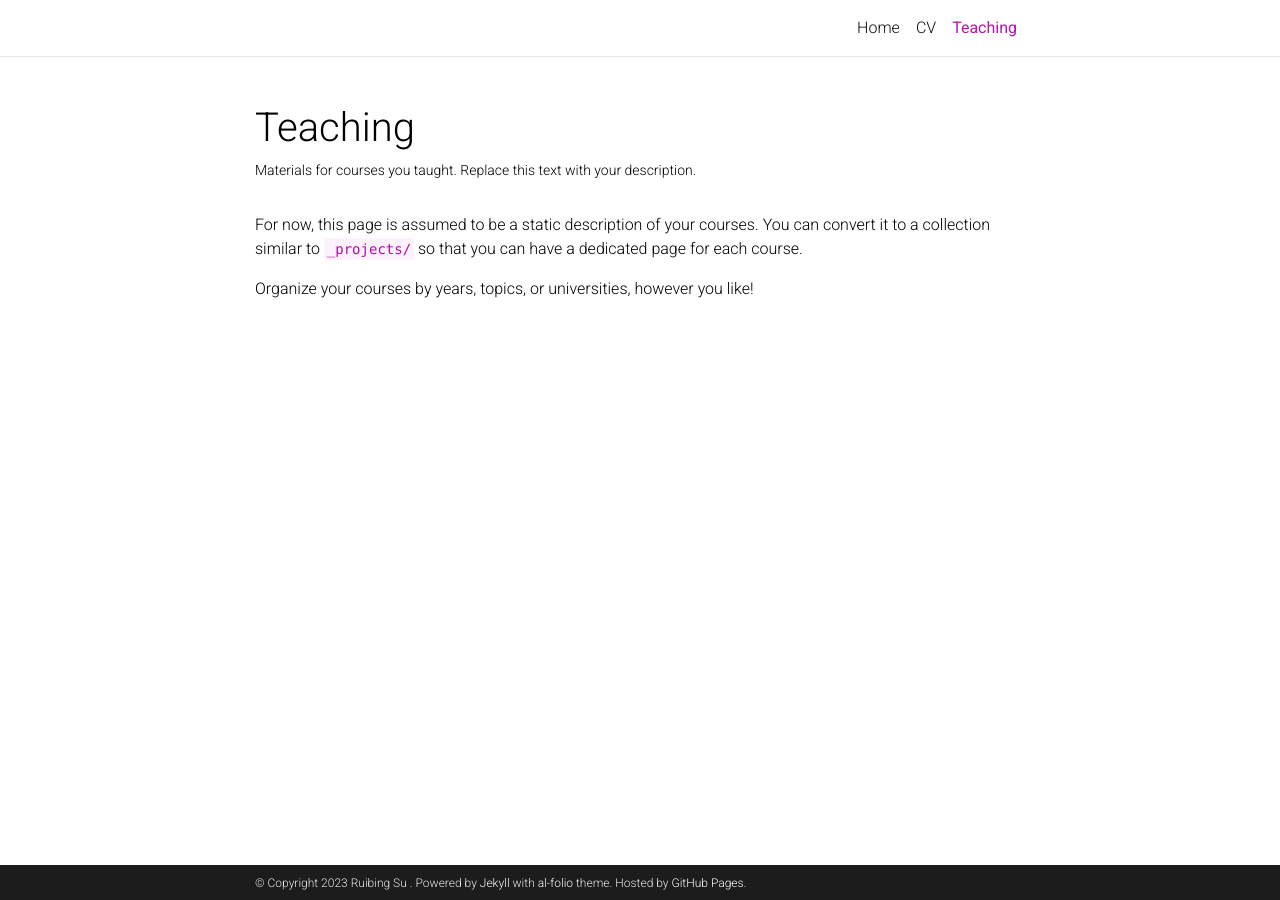
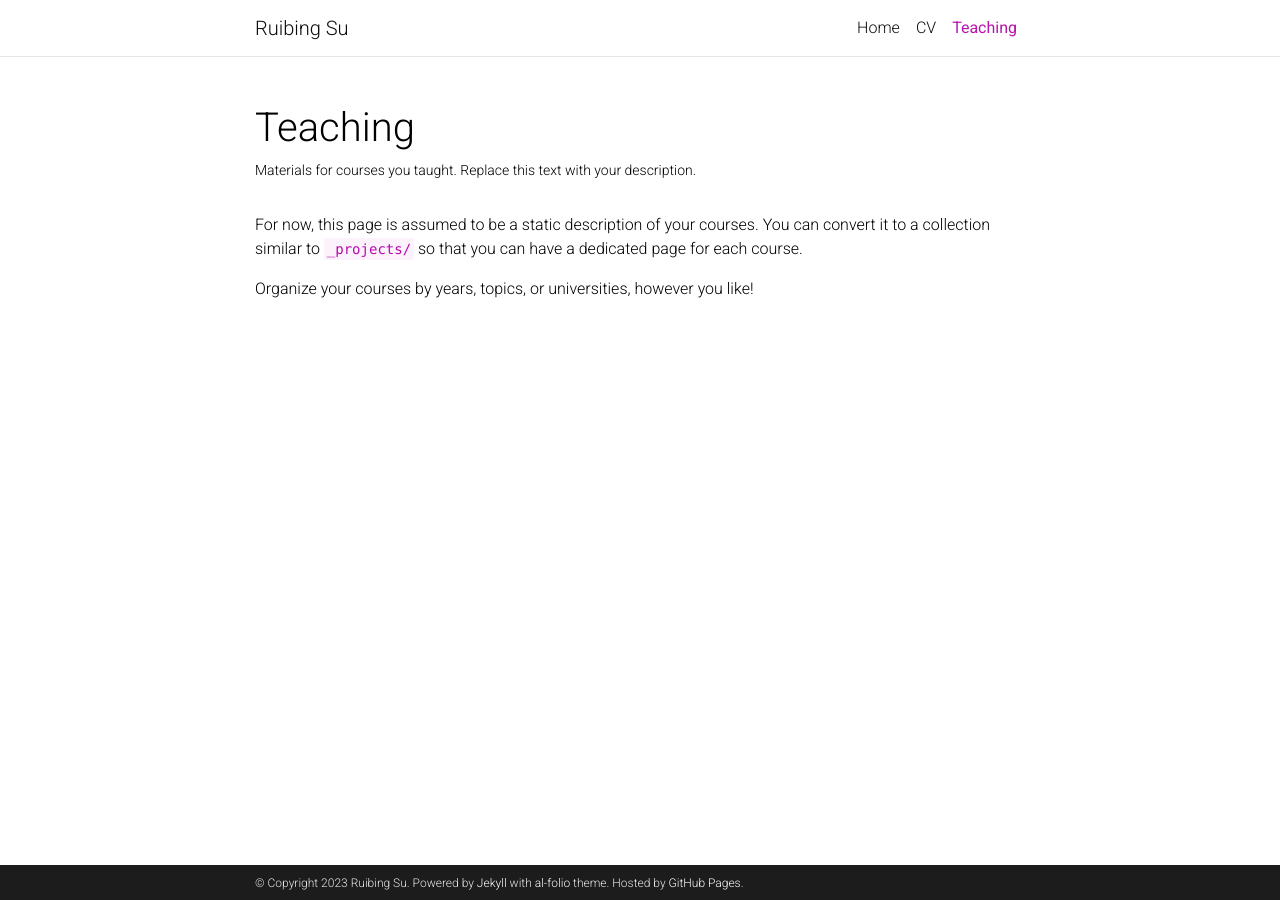
Before and after one commit to ruibingsu/ruibingsu.github.io, a Jekyll site: the page built from _pages/teaching.md, in a window 1280 px wide. Built offline with Jekyll 4.4.1, drawn with Linux system fonts in a browser that asks for light colours; comment, search, counter and statistics services are not loaded; a style sheet for code colours, icons or effects is not loaded.

Commit message:
Update _config.yml

```diff
--- a/_config.yml
+++ b/_config.yml
@@ -2,10 +2,10 @@
 # Site settings
 # -----------------------------------------------------------------------------
 
-title:  # the website title (if blank, full name will be used instead)
-first_name: Ruibing Su
+title: Ruibing Su # the website title (if blank, full name will be used instead)
+first_name: Ruibing
 middle_name:
-last_name:
+last_name: Su
 email: rbsu@umd.edu
 description: > # the ">" symbol means to ignore newlines until "footer_text:"
   A simple, whitespace theme for academics. Based on [*folio](https://github.com/bogoli/-folio) design.
```
